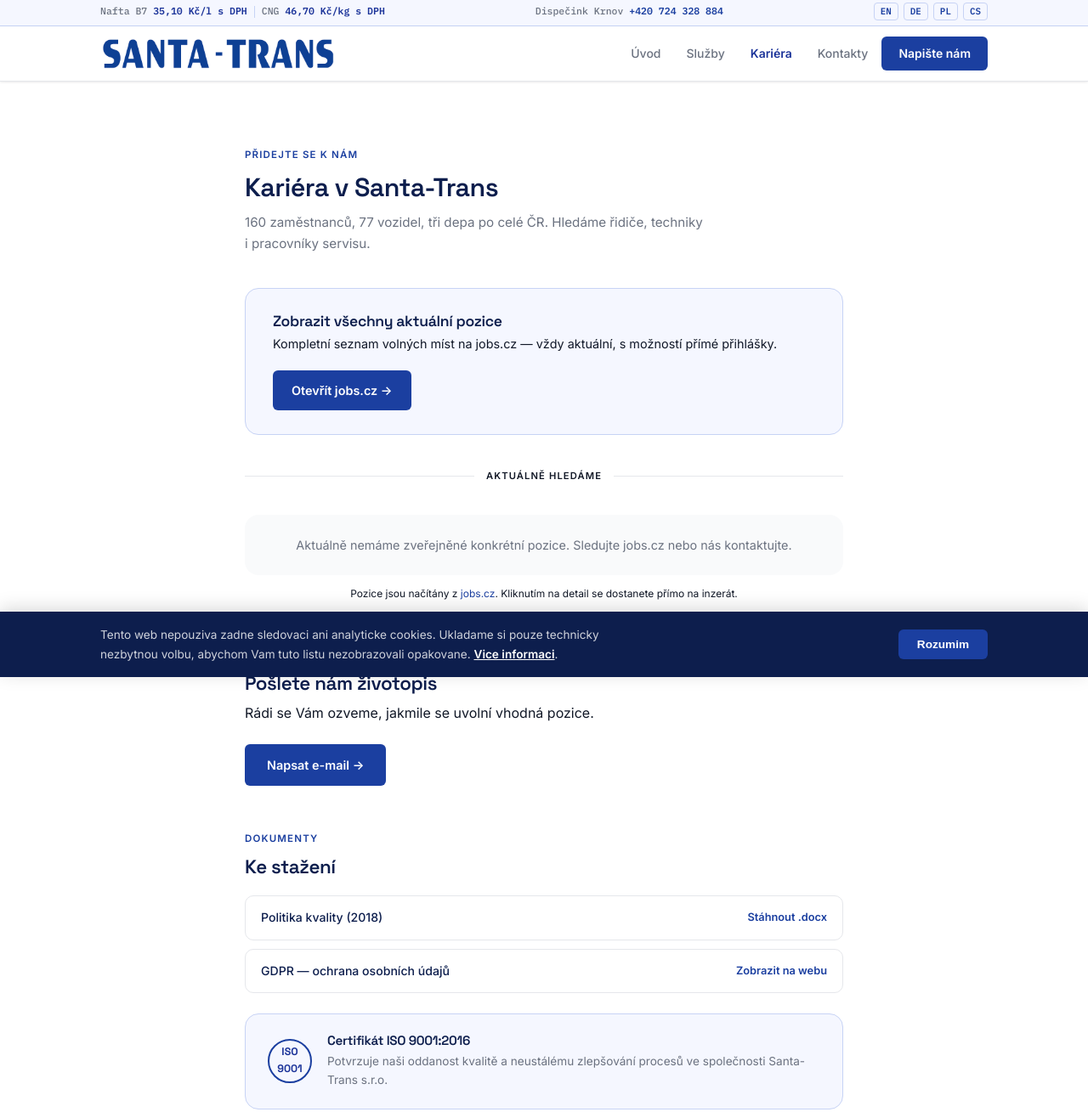
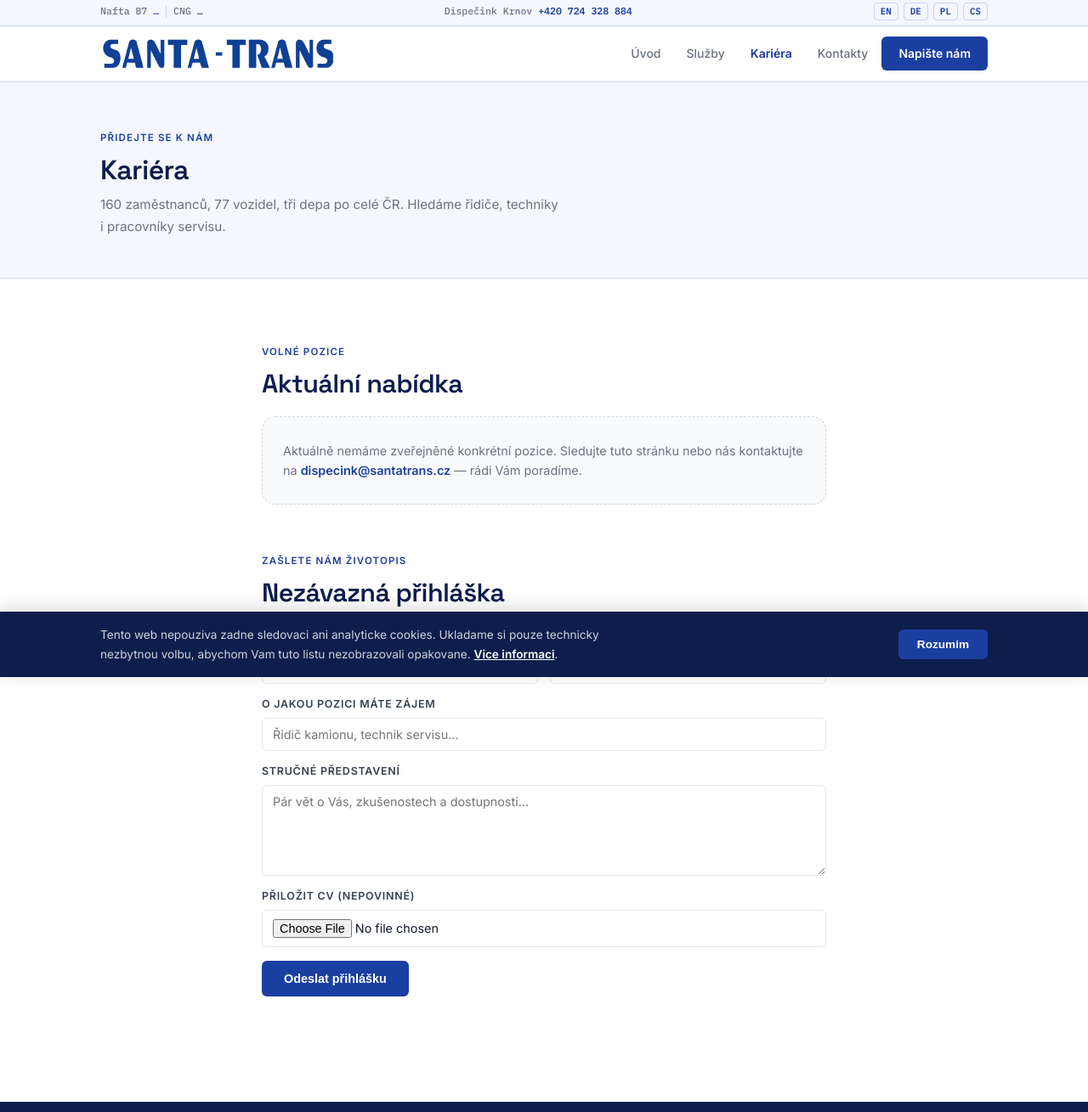
Before and after one commit to pavellyko-cpu/santatrans-web, a plain HTML site: page kariera.html in a window 1280 px wide. Shown: the part 3-1312 px from the top of the page at 85% size. Drawn offline with Linux system fonts and the light colour scheme; no server answers.

Commit message:
Update kariera.html

```diff
--- a/kariera.html
+++ b/kariera.html
@@ -4,70 +4,23 @@
   <meta charset="UTF-8">
   <meta name="viewport" content="width=device-width, initial-scale=1">
   <title>Kariéra — Santa-Trans s.r.o.</title>
+  <meta name="description" content="Volné pozice a kariéra v Santa-Trans s.r.o. Krnov. Pošlete nám životopis.">
   <link rel="preconnect" href="https://fonts.googleapis.com">
   <link href="https://fonts.googleapis.com/css2?family=Space+Grotesk:wght@500;600;700&family=Inter:wght@400;500;600&family=IBM+Plex+Mono:wght@500;600&display=swap" rel="stylesheet">
   <link rel="stylesheet" href="style.css">
   <style>
-    .jobs-cta-box {
-      background: var(--blue-50);
-      border: 1px solid var(--border-blue);
+    .empty-card {
+      background: var(--gray-50);
+      border: 1px dashed var(--gray-300);
       border-radius: var(--radius-lg);
-      padding: 28px 32px;
-      margin-bottom: 40px;
-      display: flex;
-      align-items: center;
-      justify-content: space-between;
-      gap: 20px;
-      flex-wrap: wrap;
+      padding: 28px 24px;
+      color: var(--gray-500);
+      font-size: .9rem;
     }
-    .jobs-cta-text h3 { font-size: 1.1rem; font-weight: 600; color: var(--blue-900); margin-bottom: 6px; }
-    .jobs-cta-text p { font-size: .9rem; color: var(--text-secondary); line-height: 1.5; }
-    .jobs-btn {
-      display: inline-flex; align-items: center; gap: 8px;
-      background: var(--blue-600); color: #fff;
-      border-radius: var(--radius-sm); padding: 12px 22px;
-      font-size: .9rem; font-weight: 600; white-space: nowrap;
-      text-decoration: none; transition: background .15s;
-      flex-shrink: 0;
-    }
-    .jobs-btn:hover { background: var(--blue-800); }
-    .section-divider {
-      display: flex; align-items: center; gap: 14px; margin: 36px 0;
-    }
-    .section-divider-line { flex: 1; height: 1px; background: var(--border); }
-    .section-divider-text { font-size: .7rem; font-weight: 600; text-transform: uppercase; letter-spacing: .1em; color: var(--gray-400); }
-    .positions-list { display: flex; flex-direction: column; gap: 10px; margin-bottom: 12px; }
-    .position-card {
-      background: var(--white);
-      border: 1px solid var(--border);
-      border-radius: var(--radius-lg);
-      padding: 18px 20px;
-      display: flex; align-items: center; justify-content: space-between; gap: 16px;
-      transition: border-color .15s, box-shadow .15s;
-    }
-    .position-card:hover { border-color: var(--border-blue); box-shadow: var(--shadow-sm); }
-    .pos-left { display: flex; align-items: center; gap: 14px; }
-    .pos-icon {
-      width: 42px; height: 42px; background: var(--blue-50);
-      border-radius: var(--radius); display: flex; align-items: center;
-      justify-content: center; flex-shrink: 0; font-size: 1.3rem;
-    }
-    .pos-title { font-size: .95rem; font-weight: 600; color: var(--blue-900); margin-bottom: 4px; }
-    .pos-meta { font-size: .78rem; color: var(--gray-500); display: flex; gap: 12px; flex-wrap: wrap; }
-    .pos-link {
-      font-size: .82rem; font-weight: 600; color: var(--blue-600);
-      display: flex; align-items: center; gap: 4px;
-      text-decoration: none; flex-shrink: 0; transition: color .15s;
-    }
-    .pos-link:hover { color: var(--blue-800); }
-    .pos-note { font-size: .75rem; color: var(--gray-400); text-align: center; margin-top: 6px; }
-    .pos-note a { color: var(--blue-600); }
-    #positions-loading { color: var(--gray-400); font-size: .9rem; padding: 20px 0; }
+    .empty-card a { color: var(--blue-600); font-weight: 600; }
   </style>
 </head>
 <body>
-<div id="google_translate_element"></div>
-
 <div class="topbar">
   <div class="container">
     <div>Nafta B7&nbsp;<strong id="tb-diesel">…</strong><span class="topbar-sep"></span>CNG&nbsp;<strong id="tb-cng">…</strong></div>
@@ -95,67 +48,54 @@
   </div>
 </header>
 
+<div class="page-hero">
+  <div class="container">
+    <div class="eyebrow">Přidejte se k nám</div>
+    <h1>Kariéra</h1>
+    <p>160 zaměstnanců, 77 vozidel, tři depa po celé ČR. Hledáme řidiče, techniky i pracovníky servisu.</p>
+  </div>
+</div>
+
 <section class="section">
-  <div class="container" style="max-width:760px;">
+  <div class="container" style="max-width:720px;">
 
-    <div class="eyebrow">Přidejte se k nám</div>
-    <h1 class="section-title">Kariéra v Santa-Trans</h1>
-    <p class="section-sub">160 zaměstnanců, 77 vozidel, tři depa po celé ČR. Hledáme řidiče, techniky i pracovníky servisu.</p>
-
-    <!-- CTA BOX -->
-    <div class="jobs-cta-box">
-      <div class="jobs-cta-text">
-        <h3>Zobrazit všechny aktuální pozice</h3>
-        <p>Kompletní seznam volných míst na jobs.cz — vždy aktuální, s možností přímé přihlášky.</p>
-      </div>
-      <a href="https://www.jobs.cz/prace/?q%5B%5D=SANTA%20-%20TRANS" target="_blank" rel="noopener" class="jobs-btn">
-        Otevřít jobs.cz →
-      </a>
+    <div class="eyebrow">Volné pozice</div>
+    <h2 class="section-title" style="margin-bottom:20px;">Aktuální nabídka</h2>
+    <div class="empty-card">
+      Aktuálně nemáme zveřejněné konkrétní pozice. Sledujte tuto stránku nebo nás kontaktujte na <a href="mailto:dispecink@santatrans.cz">dispecink@santatrans.cz</a> — rádi Vám poradíme.
     </div>
 
-    <!-- AKTUÁLNÍ POZICE -->
-    <div class="section-divider">
-      <div class="section-divider-line"></div>
-      <div class="section-divider-text">Aktuálně hledáme</div>
-      <div class="section-divider-line"></div>
-    </div>
+    <div style="height:52px;"></div>
 
-    <div class="positions-list" id="positions-list">
-      <div id="positions-loading">Načítám aktuální pozice…</div>
-    </div>
-    <p class="pos-note">Pozice jsou načítány z <a href="https://www.jobs.cz/prace/?q%5B%5D=SANTA%20-%20TRANS" target="_blank" rel="noopener">jobs.cz</a>. Kliknutím na detail se dostanete přímo na inzerát.</p>
+    <div class="eyebrow">Zašlete nám životopis</div>
+    <h2 class="section-title" style="margin-bottom:24px;">Nezávazná přihláška</h2>
+    <form action="mailto:dispecink@santatrans.cz" method="post" enctype="text/plain">
+      <div class="form-grid">
+        <div class="field">
+          <label for="jmeno">Jméno a příjmení</label>
+          <input id="jmeno" name="jmeno" type="text" placeholder="Jan Novák" required>
+        </div>
+        <div class="field">
+          <label for="email">E-mail</label>
+          <input id="email" name="email" type="email" placeholder="jan@example.cz" required>
+        </div>
+        <div class="field full">
+          <label for="predmet">O jakou pozici máte zájem</label>
+          <input id="predmet" name="predmet" type="text" placeholder="Řidič kamionu, technik servisu…">
+        </div>
+        <div class="field full">
+          <label for="zprava">Stručné představení</label>
+          <textarea id="zprava" name="zprava" rows="5" placeholder="Pár vět o Vás, zkušenostech a dostupnosti…"></textarea>
+        </div>
+        <div class="field full">
+          <label for="cv">Přiložit CV (nepovinné)</label>
+          <input id="cv" name="cv" type="file" accept=".pdf,.doc,.docx">
+        </div>
+      </div>
+      <button type="submit" class="btn-primary" style="margin-top:16px;border:none;cursor:pointer;">Odeslat přihlášku</button>
+    </form>
 
-    <div style="height:48px;"></div>
-
-    <!-- ŽIVOTOPIS -->
-    <div class="eyebrow">Nenašli jste svou pozici?</div>
-    <h2 class="section-title" style="font-size:1.4rem;margin-bottom:8px;">Pošlete nám životopis</h2>
-    <p style="margin-bottom:24px;color:var(--text-secondary);">Rádi se Vám ozveme, jakmile se uvolní vhodná pozice.</p>
-    <a href="mailto:dispecink@santatrans.cz?subject=Životopis — zájem o práci" class="btn-primary">Napsat e-mail →</a>
-
-    <div style="height:48px;"></div>
-
-    <!-- DOKUMENTY -->
-    <div class="eyebrow">Dokumenty</div>
-    <h2 class="section-title" style="font-size:1.4rem;margin-bottom:20px;">Ke stažení</h2>
-    <div class="doc-list">
-      <div class="doc-item">
-        <span class="doc-name">Politika kvality (2018)</span>
-        <a href="docs/PolitikaKvality2018.docx" class="doc-dl">Stáhnout .docx</a>
-      </div>
-      <div class="doc-item">
-        <span class="doc-name">GDPR — ochrana osobních údajů</span>
-        <a href="gdpr.html" class="doc-dl">Zobrazit na webu</a>
-      </div>
-    </div>
-
-    <div class="iso-block" style="margin-top:24px;">
-      <div class="iso-seal">ISO<br>9001</div>
-      <div>
-        <h4>Certifikát ISO 9001:2016</h4>
-        <p>Potvrzuje naši oddanost kvalitě a neustálému zlepšování procesů ve společnosti Santa-Trans s.r.o.</p>
-      </div>
-    </div>
+    <div style="height:52px;"></div>
 
   </div>
 </section>
@@ -182,61 +122,11 @@
     </div>
     <div class="footer-bottom">
       <span>© 2026 Santa-Trans s.r.o. · Krnov · IČ 25377949</span>
-      <span><a href="gdpr.html" style="color:rgba(255,255,255,.45);">GDPR</a></span>
+      <span>ISO 9001:2016 · <a href="gdpr.html" style="color:rgba(255,255,255,.45);">GDPR</a></span>
     </div>
   </div>
 </footer>
 
-<script>
-// Načti pozice z Firebase
-(function(){
-  var DB = 'https://santatrans-web-default-rtdb.europe-west1.firebasedatabase.app/pozice.json';
-  var ICONS = { 'řidič': '🚛', 'technik': '🔧', 'mechanik': '🔧', 'servis': '⚙️', 'skladník': '📦', 'dispečer': '📋' };
-
-  function getIcon(title) {
-    var t = title.toLowerCase();
-    for (var k in ICONS) { if (t.includes(k)) return ICONS[k]; }
-    return '💼';
-  }
-
-  function renderPositions(pozice) {
-    var list = document.getElementById('positions-list');
-    if (!pozice || pozice.length === 0) {
-      list.innerHTML = '<div style="background:var(--gray-50);border:1px dashed var(--gray-200);border-radius:var(--radius-lg);padding:24px;color:var(--gray-500);font-size:.9rem;text-align:center;">Aktuálně nemáme zveřejněné konkrétní pozice. Sledujte jobs.cz nebo nás kontaktujte.</div>';
-      return;
-    }
-    list.innerHTML = pozice.map(function(p) {
-      return '<div class="position-card">' +
-        '<div class="pos-left">' +
-          '<div class="pos-icon">' + getIcon(p.nazev || '') + '</div>' +
-          '<div>' +
-            '<div class="pos-title">' + (p.nazev || '') + '</div>' +
-            '<div class="pos-meta">' +
-              (p.misto ? '<span>📍 ' + p.misto + '</span>' : '') +
-              (p.typ ? '<span>🕐 ' + p.typ + '</span>' : '') +
-            '</div>' +
-          '</div>' +
-        '</div>' +
-        (p.odkaz ? '<a href="' + p.odkaz + '" target="_blank" rel="noopener" class="pos-link">Detail →</a>' : '') +
-      '</div>';
-    }).join('');
-  }
-
-  var x = new XMLHttpRequest();
-  x.open('GET', DB + '?_ts=' + Date.now(), true);
-  x.timeout = 5000;
-  x.onload = function() {
-    try {
-      var data = JSON.parse(x.responseText);
-      renderPositions(Array.isArray(data) ? data : (data ? Object.values(data) : []));
-    } catch(e) { renderPositions([]); }
-  };
-  x.onerror = x.ontimeout = function() { renderPositions([]); };
-  x.send();
-})();
-</script>
-
-<script src="data-loader.js"></script>
 <script src="cookies.js"></script>
 <script src="nav.js"></script>
 <script src="translate.js"></script>
```
